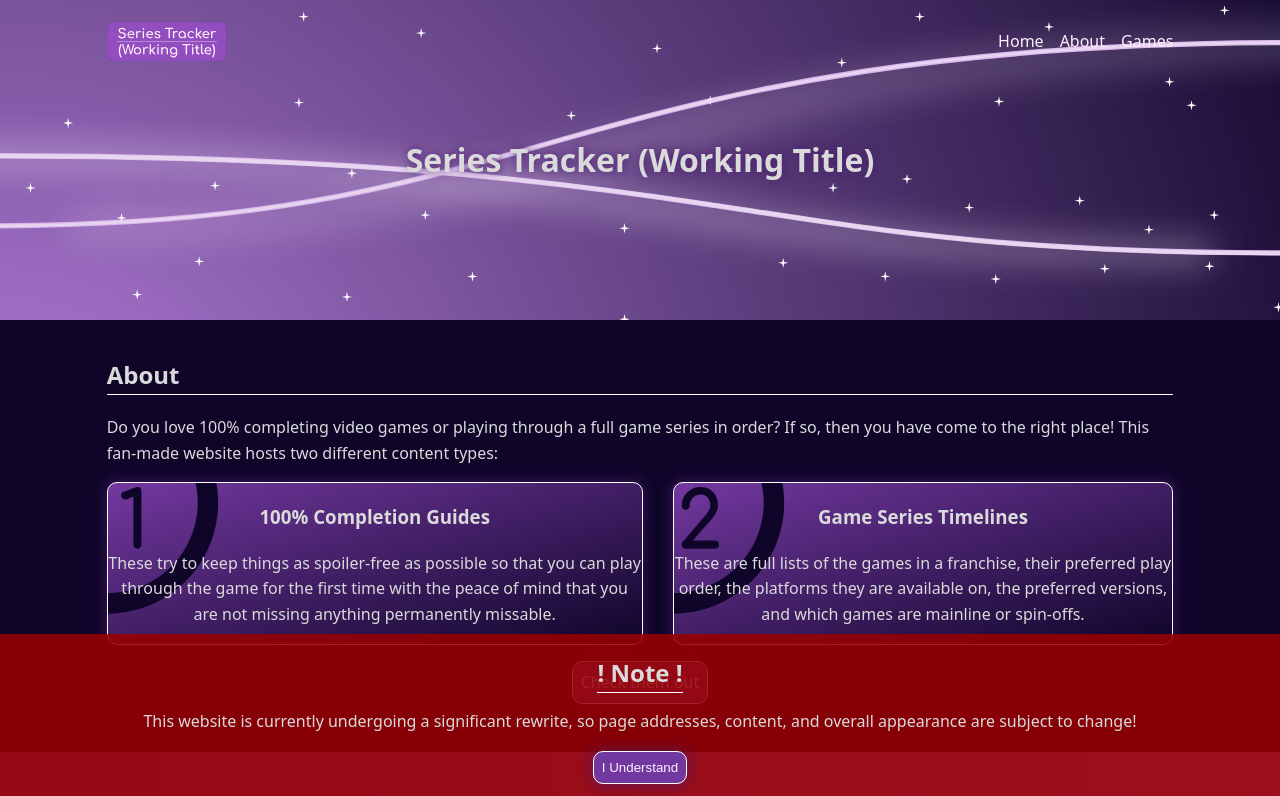
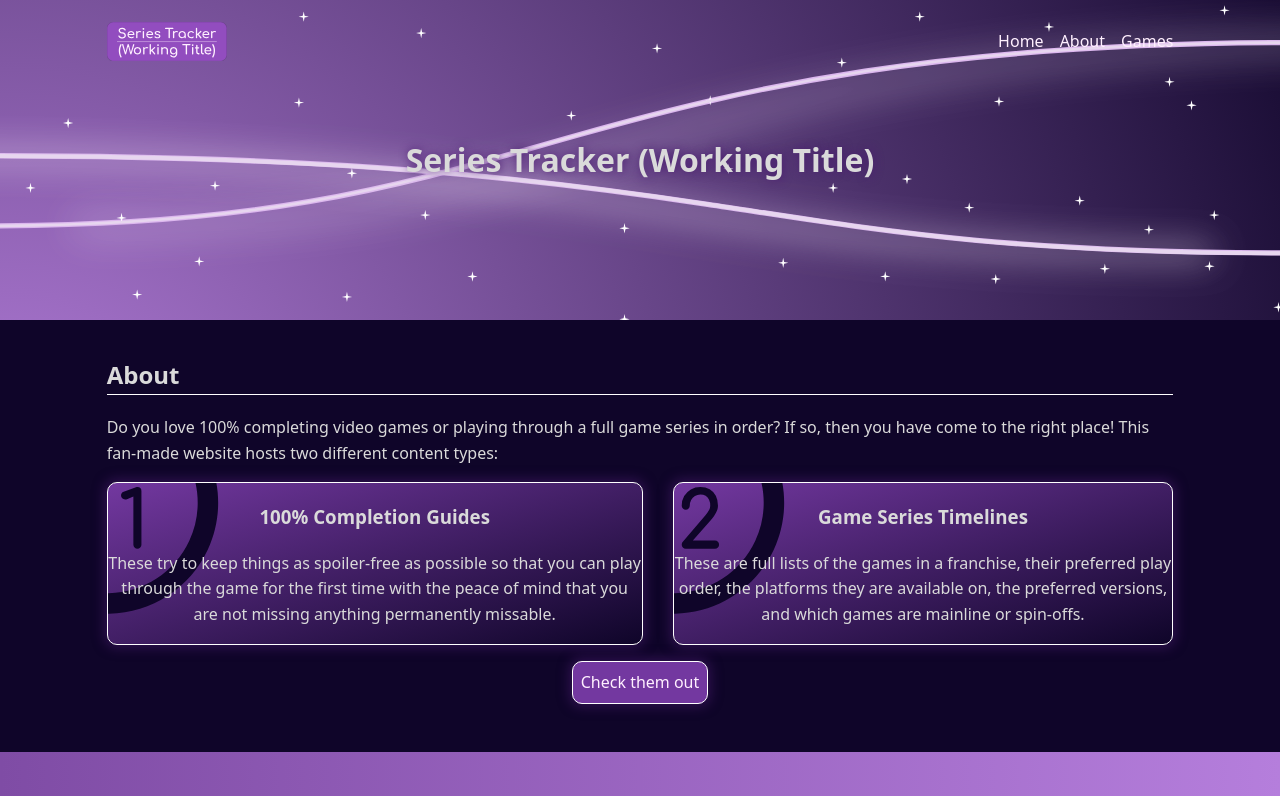
Before and after one commit to lunaerem/series-tracker, a Vue app: page / in a window 1280 px wide. Shown: the top 796 px of the page. Built offline with nearby package versions, Linux system fonts and the light colour scheme.

Commit message:
Merge main in and remove temp footer

```diff
--- a/src/App.vue
+++ b/src/App.vue
@@ -36,14 +36,6 @@ const handleWindowScroll = () => {
 };
 
 window.addEventListener("scroll", handleWindowScroll);
-
-function removeFooter() {
-  const footerToRemove = document.getElementById("warning-footer");
-
-  if (footerToRemove !== null) {
-    footerToRemove.remove();
-  }
-}
 </script>
 
 <template>
@@ -76,25 +68,6 @@ function removeFooter() {
   <main>
     <RouterView />
   </main>
-  <div id="warning-footer">
-    <div
-      class="set-ratio"
-      style="display: flex; flex-direction: column; align-items: center"
-    >
-      <h2 style="margin-bottom: 0"><b>! Note !</b></h2>
-      <p style="text-align: center">
-        This website is currently undergoing a significant rewrite, so page
-        addresses, content, and overall appearance are subject to change!
-      </p>
-      <button
-        class="button"
-        @click="removeFooter()"
-        style="margin-bottom: 1rem; cursor: pointer"
-      >
-        I Understand
-      </button>
-    </div>
-  </div>
   <footer>
     <div id="main-footer" class="set-ratio">
       <a target="_blank" href="https://lunaerem.github.io/personal-website/"
```
